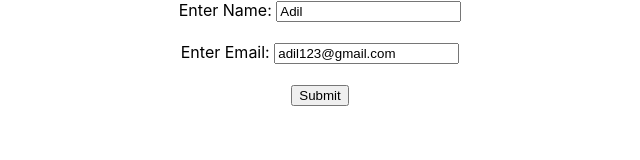
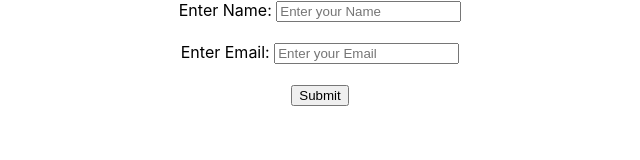
Before and after one commit to riazgul03/ReactJS, a React (Create React App) app in the folder new-app/: page / in a window 1280 px wide. Shown: the top 160 px of the page, without its empty margins (320-960 px from the left). Built offline with nearby package versions, Linux system fonts and the light colour scheme.

Commit message:
Handling Multiple Inputs In Function Component

```diff
--- a/new-app/src/App.js
+++ b/new-app/src/App.js
@@ -15,13 +15,14 @@ import { createContext, useState } from 'react';
 import ControlledForm from './ControlledForm';
 import ControlledFunction from './ControlledFunction';
 import MultipleInputs from './MultipleInputs';
+import FunctionInputs from './FunctionInputs';
 
 
 function App() {
 
   return (
     <div>
-     <MultipleInputs/>
+     <FunctionInputs/>
     </div>
   )
 }
--- /dev/null
+++ b/new-app/src/FunctionInputs.js
@@ -0,0 +1,40 @@
+import React, { useState } from 'react'
+
+function FunctionInputs() {
+    const [data, setdata] = useState({
+        name:"",
+        email:""
+    });
+
+    const handleChange = (e) =>{
+        // const name = e.target.name;
+        // const value = e.target.value;
+       const {name, value} = e.target;
+        const new_value = (name === "email") ? value.toLowerCase().replace("#", "@") : value
+        console.log(e.target);
+        setdata((prev) =>{
+                return{
+                    ...prev, [name] : new_value
+                }
+        });
+    }
+    const handleSubmit = (e) =>{
+        e.preventDefault()
+        console.log(data)
+    }
+  return (
+    <div>
+       <form onSubmit={handleSubmit}>
+       <label htmlFor="">Enter Name: </label>
+        <input name='name' type="text" value={data.name} onChange={handleChange} placeholder='Enter your Name '/>
+        <br /><br />
+        <label htmlFor="">Enter Email: </label>
+        <input name='email' type="text" value={data.email} onChange={handleChange} placeholder='Enter your Email'/>
+      <br /><br />
+      <input type="submit" value="Submit" />
+       </form>
+    </div>
+  )
+}
+
+export default FunctionInputs
```
